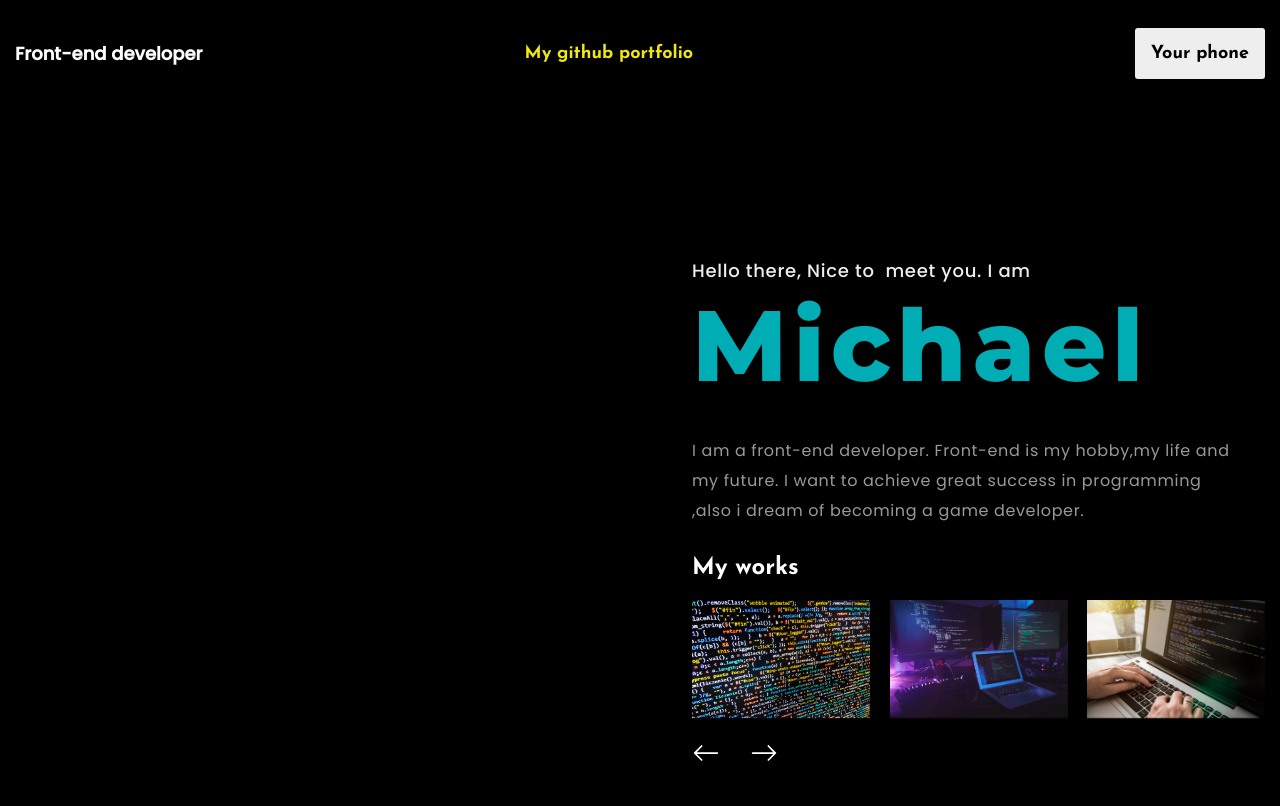
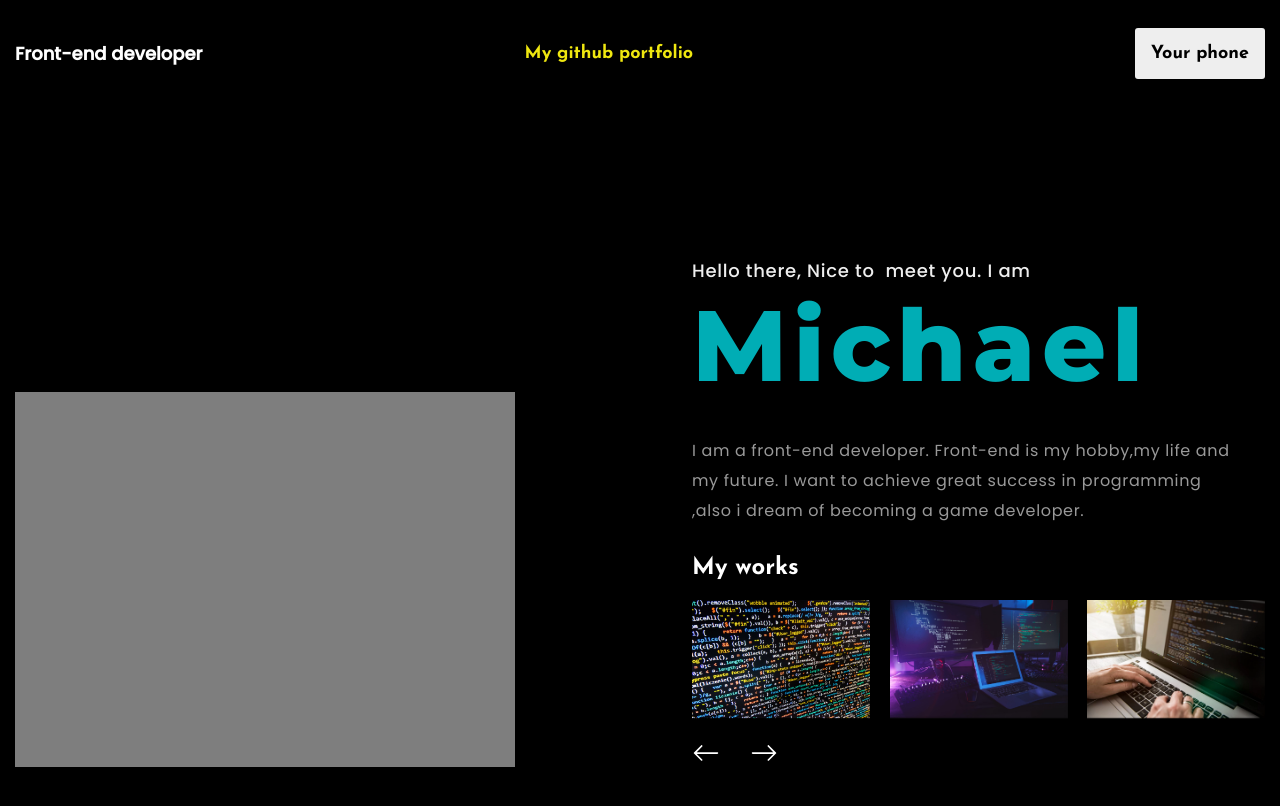
Before and after one commit to MihailSergeevich/myPortfolio, a website: page index.html in a window 1280 px wide. Drawn offline with nearby package versions, Linux system fonts and the light colour scheme; the site is published under a folder, as on GitHub Pages, so addresses that start at the root find nothing; no server answers.

Commit message:
myPortofolio

```diff
--- a/index.html
+++ b/index.html
@@ -49,7 +49,7 @@
       <div class="container hero__container grid">
         <div class="hero__left">
           <div class="hero_img">
-            <img class="img" src="/img/1.2.png"  alt="" srcset="">
+            <img class="img" src="./img/1.2.png"  alt="" srcset="">
           </div>
           <!-- <div class="hero__level">
           </div> -->
```
